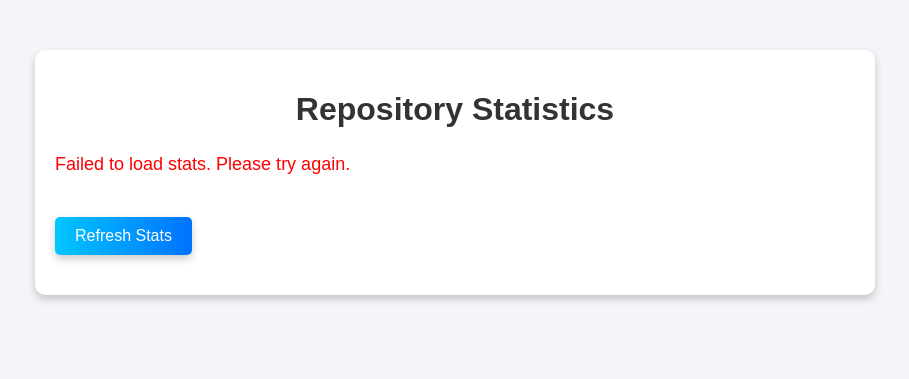
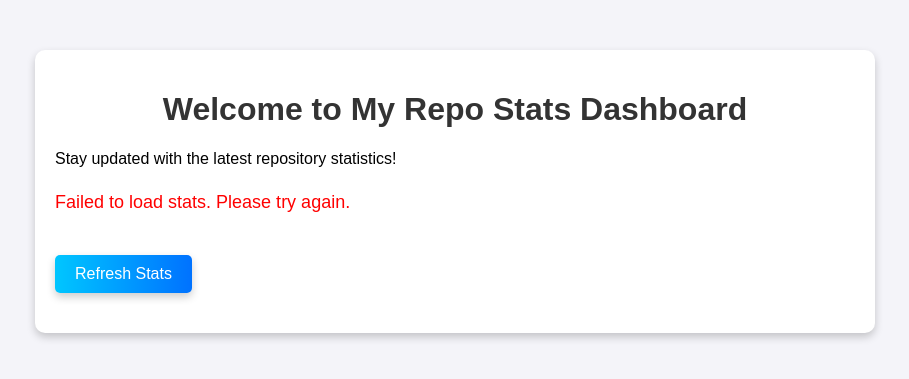
Before and after one commit to Danielammmm/Actions_Repo, a Python web app: template templates/index.html in a window 1280 px wide. Shown: the top 379 px of the page, without its empty margins (185-1094 px from the left). Run offline with Jinja, Linux system fonts and the light colour scheme; the template is opened without the code that fills it, so the values that code supplies are empty.

Commit message:
Update index.html

```diff
--- a/templates/index.html
+++ b/templates/index.html
@@ -8,7 +8,8 @@
 </head>
 <body>
     <div class="container">
-        <h1>Repository Statistics</h1>
+        <h1>Welcome to My Repo Stats Dashboard</h1>
+        <p>Stay updated with the latest repository statistics!</p>
         <div id="content"></div>
         <button id="refresh-button" class="animated-button">Refresh Stats</button>
     </div>
```
